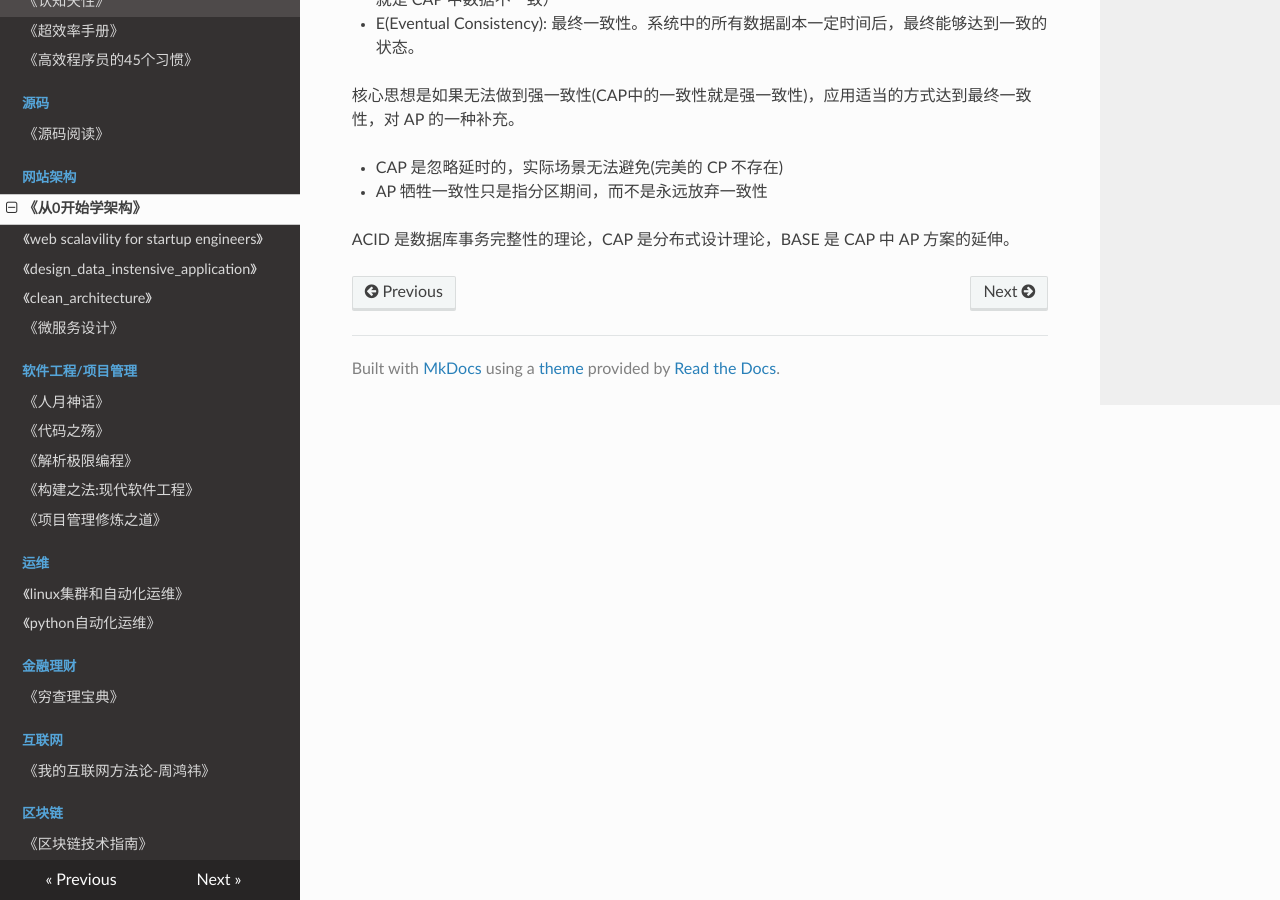
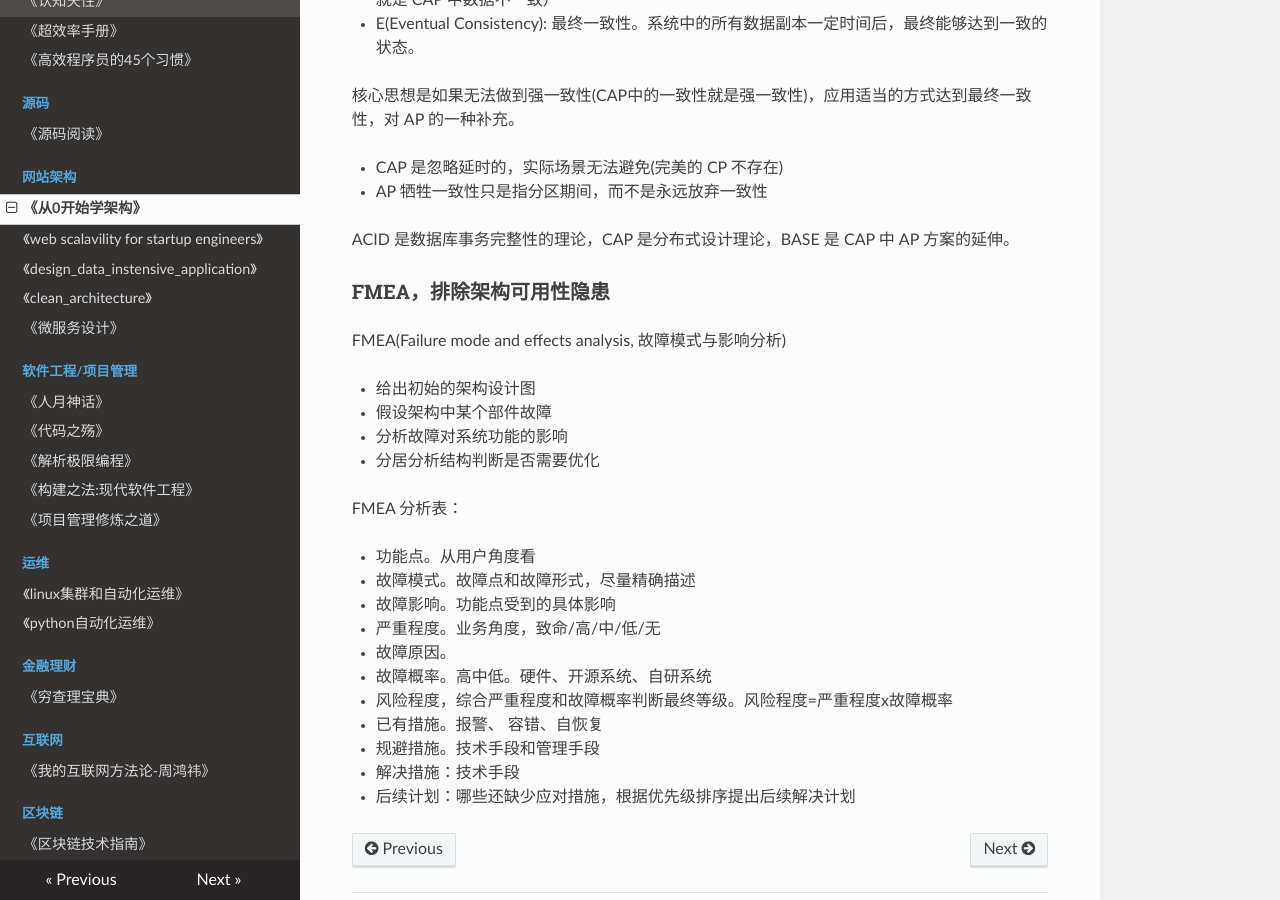
Before and after one commit to PegasusWang/booknotes, an MkDocs documentation site: the page built from docs/网站架构/从0开始学架构/从0开始学架构.md, in a window 1280 px wide and 900 px high, scrolled down 2178 px. Built offline with MkDocs 1.6.1, drawn with Linux system fonts in a browser that asks for light colours; nearby versions of some CDN libraries; old or Windows-style settings are respelled for this version of MkDocs.

Commit message:
FMEA 排查可用性隐患

```diff
--- a/docs/网站架构/从0开始学架构/从0开始学架构.md
+++ b/docs/网站架构/从0开始学架构/从0开始学架构.md
@@ -68,3 +68,27 @@ ACID 是为了保证数据库事务的正确性提出来的一个理论。
 - AP 牺牲一致性只是指分区期间，而不是永远放弃一致性
 
 ACID 是数据库事务完整性的理论，CAP 是分布式设计理论，BASE 是 CAP 中 AP 方案的延伸。
+
+
+### FMEA，排除架构可用性隐患
+
+FMEA(Failure mode and effects analysis, 故障模式与影响分析)
+
+- 给出初始的架构设计图
+- 假设架构中某个部件故障
+- 分析故障对系统功能的影响
+- 分居分析结构判断是否需要优化
+
+FMEA 分析表：
+
+- 功能点。从用户角度看
+- 故障模式。故障点和故障形式，尽量精确描述
+- 故障影响。功能点受到的具体影响
+- 严重程度。业务角度，致命/高/中/低/无
+- 故障原因。
+- 故障概率。高中低。硬件、开源系统、自研系统
+- 风险程度，综合严重程度和故障概率判断最终等级。风险程度=严重程度x故障概率
+- 已有措施。报警、 容错、自恢复
+- 规避措施。技术手段和管理手段
+- 解决措施：技术手段
+- 后续计划：哪些还缺少应对措施，根据优先级排序提出后续解决计划
```
